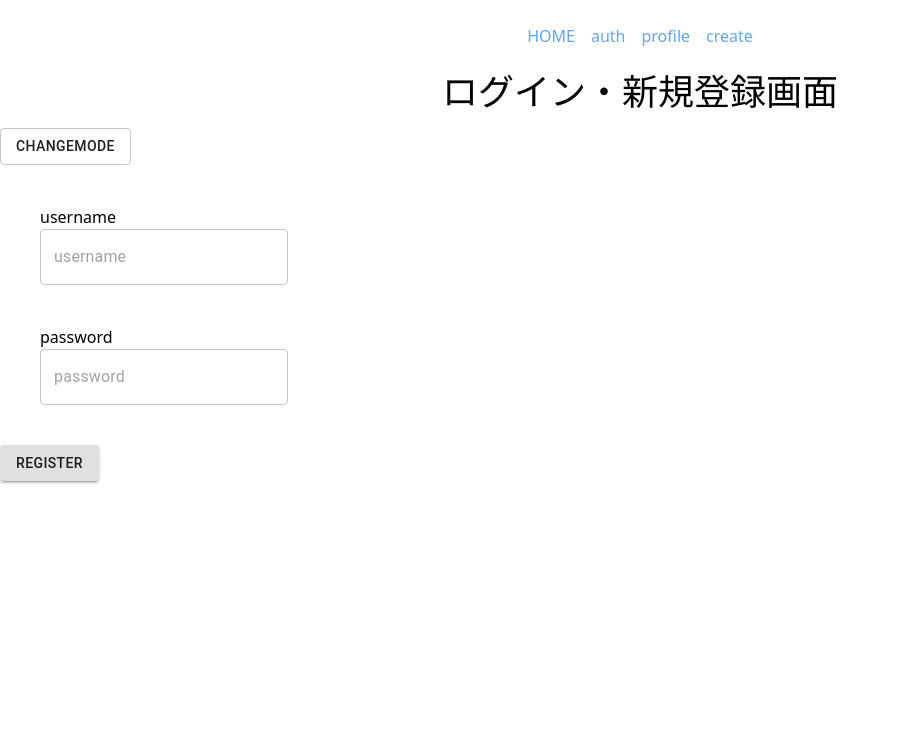
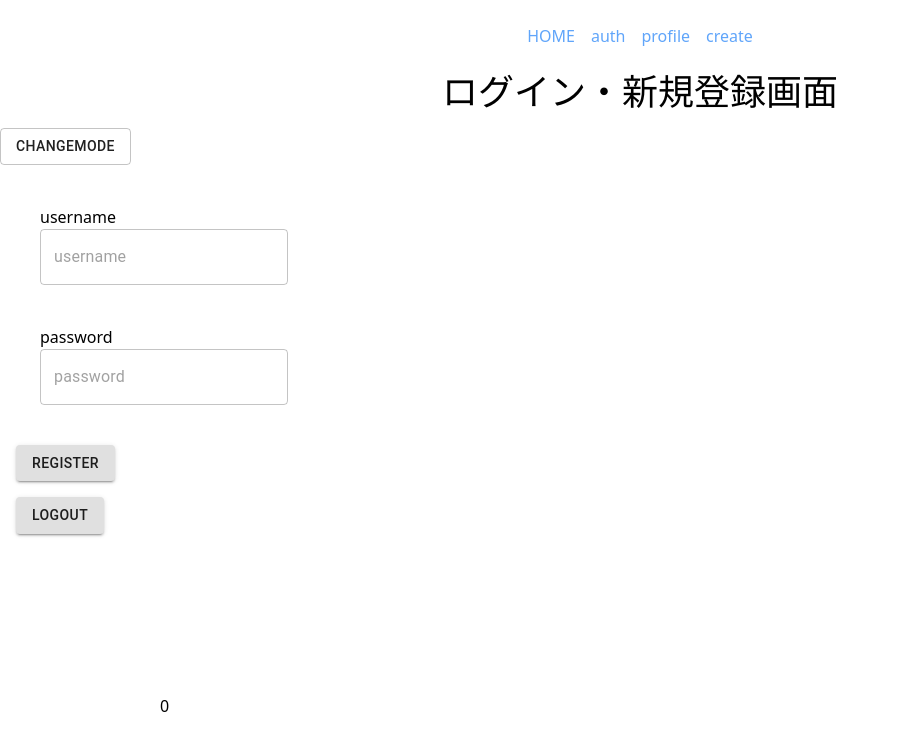
Before and after one commit to mayone-du/idea-sharing-frontend, a Next.js app: page /auth in a window 1280 px wide. Shown: the top 750 px of the page, without its empty margins (0-899 px from the left). Built offline with nearby package versions, Linux system fonts and the light colour scheme.

Commit message:
Update auth

```diff
--- /dev/null
+++ b/src/components/AuthForm.tsx
@@ -0,0 +1,115 @@
+import { useState, useContext, useEffect } from "react";
+import { TextField, Button } from "@material-ui/core";
+import { UserContext } from "../contexts/UserContext";
+import Cookie from "universal-cookie";
+import { useRouter } from "next/router";
+
+const cookie = new Cookie();
+
+const AuthForm: React.VFC<{ isLogin: boolean }> = ({ isLogin }) => {
+  const router = useRouter();
+
+  const { loginUser, setLoginUser } = useContext(UserContext);
+
+  const [username, setUsername] = useState("");
+  const [password, setPassword] = useState("");
+
+  const usernameChange = (e: any) => {
+    setUsername(e.target.value);
+  };
+
+  const passwordChange = (e: any) => {
+    setPassword(e.target.value);
+  };
+
+  const login = async () => {
+    await fetch(`${process.env.NEXT_PUBLIC_RESTAPI_URL}api/auth/jwt/create/`, {
+      method: "POST",
+      body: JSON.stringify({ username: username, password: password }),
+      headers: {
+        "Content-Type": "application/json",
+      },
+    })
+      .then((res) => {
+        if (res.status === 401) {
+          throw new Error("non_fields_error");
+        } else if (res.ok) {
+          return res.json();
+        }
+      })
+      .then((data) => {
+        const accessOptions = { path: "/", maxAge: 60 * 60 };
+        const refreshOptions = { path: "/", maxAge: 60 * 60 * 24 * 7 };
+        cookie.set("access_token", data.access, accessOptions);
+        cookie.set("refresh_token", data.refresh, refreshOptions);
+        setLoginUser({ ...loginUser, username: username })
+        // router.push("/");
+      });
+  };
+
+  const register = async () => {
+    await fetch(`${process.env.NEXT_PUBLIC_RESTAPI_URL}api/auth/register/`, {
+      method: "POST",
+      body: JSON.stringify({ username: username, password: password }),
+      headers: {
+        "Content-Type": "application/json",
+      },
+    });
+    login();
+  };
+
+  return (
+    <>
+      <form
+        action=""
+        onSubmit={(e) => {
+          e.preventDefault();
+          if (isLogin) {
+            login();
+            setLoginUser({ ...loginUser, id: 3, username: username });
+          } else {
+            register();
+            setLoginUser({ ...loginUser, id: 3, username: username });
+          }
+        }}
+      >
+        <div className="m-10">
+          <p>username</p>
+          <TextField
+            type="text"
+            placeholder="username"
+            variant="outlined"
+            onChange={usernameChange}
+          />
+        </div>
+        <div className="m-10">
+          <p>password</p>
+          <TextField
+            type="password"
+            placeholder="password"
+            variant="outlined"
+            onChange={passwordChange}
+          />
+        </div>
+
+        <div className="m-4">
+          <Button type="submit" variant="contained">
+            {isLogin ? "login" : "register"}
+          </Button>
+        </div>
+        <div className="m-4">
+          <Button variant="contained">logout</Button>
+        </div>
+      </form>
+      <div className="m-40">
+        <div>
+
+        {loginUser.id}
+        </div>
+        <div>{loginUser.username}</div>
+      </div>
+    </>
+  );
+};
+
+export { AuthForm };
--- a/src/components/User.tsx
+++ b/src/components/User.tsx
@@ -1,4 +1,4 @@
-import React, { useEffect, useContext } from "react";
+import { useContext, useEffect } from "react";
 import { UserContext } from "../contexts/UserContext";
 
 
--- a/src/pages/auth.tsx
+++ b/src/pages/auth.tsx
@@ -1,67 +1,24 @@
-import { TextField, Button } from "@material-ui/core";
+import { Button } from "@material-ui/core";
 import { useState, useContext } from "react";
-import Cookie from "universal-cookie";
-import { useRouter } from "next/router";
 import { Layout } from "../components/Layout";
-// import { UserContext, UserContextProvider } from '../contexts/UserContext';
-
-const cookie = new Cookie();
+import { UserContext, UserContextProvider } from "../contexts/UserContext";
+import { AuthForm } from "../components/AuthForm";
 
 const Auth: React.VFC = () => {
-  const router = useRouter();
+  // const { loginUser, setLoginUser } = useContext(UserContext);
 
   const [isLogin, setIsLogin] = useState(false);
-  const [username, setUsername] = useState("");
-  const [password, setPassword] = useState("");
 
-  const usernameChange = (e: any) => {
-    setUsername(e.target.value);
-  };
-
-  const passwordChange = (e: any) => {
-    setPassword(e.target.value);
-  };
-
-  const login = async () => {
-    await fetch(`${process.env.NEXT_PUBLIC_RESTAPI_URL}api/auth/jwt/create/`, {
-      method: "POST",
-      body: JSON.stringify({ username: username, password: password }),
-      headers: {
-        "Content-Type": "application/json",
-      },
-    })
-      .then((res) => {
-        if (res.status === 401) {
-          throw new Error("non_fields_error");
-        } else if (res.ok) {
-          return res.json();
-        }
-      })
-      .then((data) => {
-        const accessOptions = { path: "/", maxAge: 60 * 60 };
-        const refreshOptions = { path: "/", maxAge: 60 * 60 * 24 * 7 };
-        cookie.set("access_token", data.access, accessOptions);
-        cookie.set("refresh_token", data.refresh, refreshOptions);
-        router.push("/");
-      });
-  };
-
-  const register = async () => {
-    await fetch(`${process.env.NEXT_PUBLIC_RESTAPI_URL}api/auth/register/`, {
-      method: "POST",
-      body: JSON.stringify({ username: username, password: password }),
-      headers: {
-        "Content-Type": "application/json",
-      },
-    });
-    login();
-  };
+  // console.log(loginUser);
 
   return (
     <>
-      <Layout metaTitle='auth'>
+      <UserContextProvider>
+        <Layout metaTitle="auth">
           <div>
-          <h1 className="text-4xl text-center my-4">ログイン・新規登録画面</h1>
+            <h1 className="text-4xl text-center my-4">
+              ログイン・新規登録画面
+            </h1>
             <Button
               variant="outlined"
               onClick={() => {
@@ -70,32 +27,11 @@ const Auth: React.VFC = () => {
             >
               changeMode
             </Button>
-          <div className="m-10">
-            <p>username</p>
-            <TextField
-              type="text"
-              placeholder="username"
-              variant="outlined"
-              onChange={usernameChange}
-            />
-          </div>
-          <div className="m-10">
-            <p>password</p>
-            <TextField
-              type="password"
-              placeholder="password"
-              variant="outlined"
-              onChange={passwordChange}
-            />
-          </div>
 
-          <div>
-            <Button onClick={isLogin ? login : register} variant="contained">
-              {isLogin ? "login" : "register"}
-            </Button>
-          </div>
+            <AuthForm isLogin={isLogin} />
           </div>
         </Layout>
+      </UserContextProvider>
     </>
   );
 };
```
Lines whose indentation alone changed are shown as unchanged.
